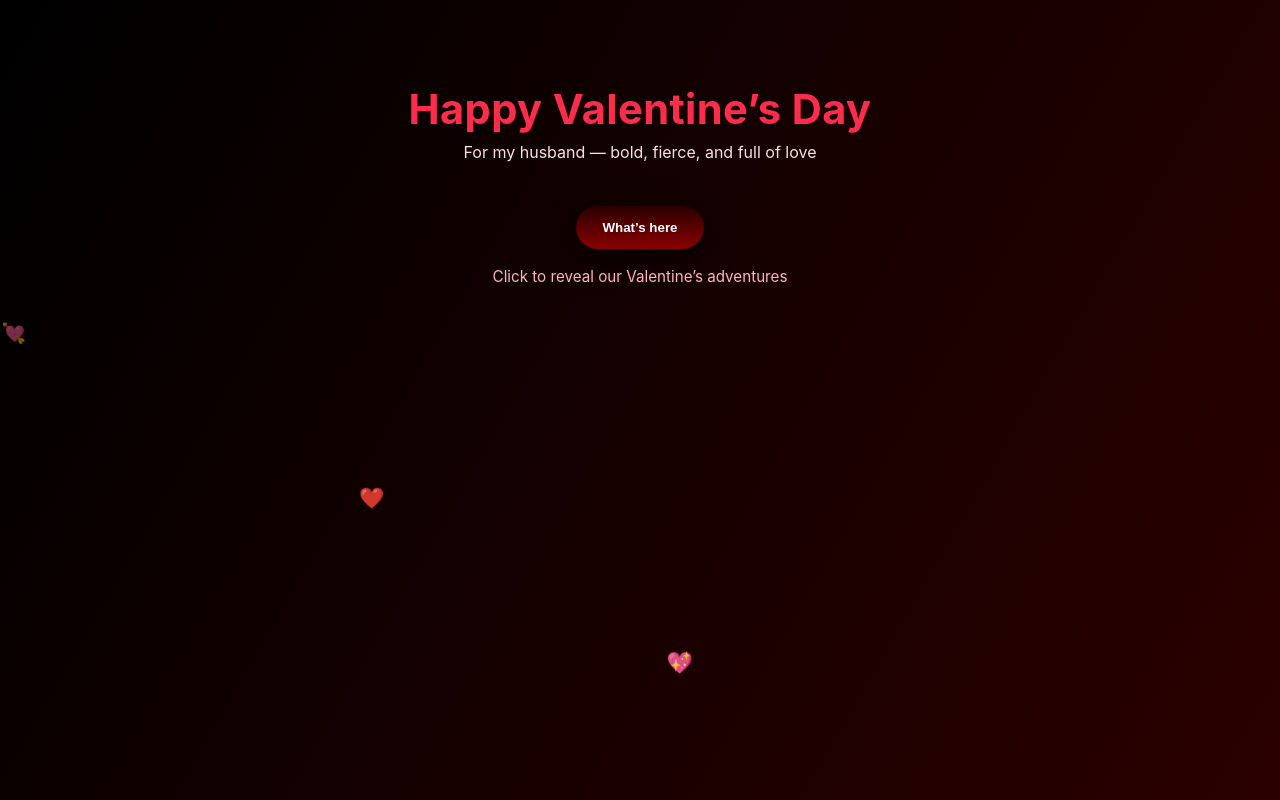
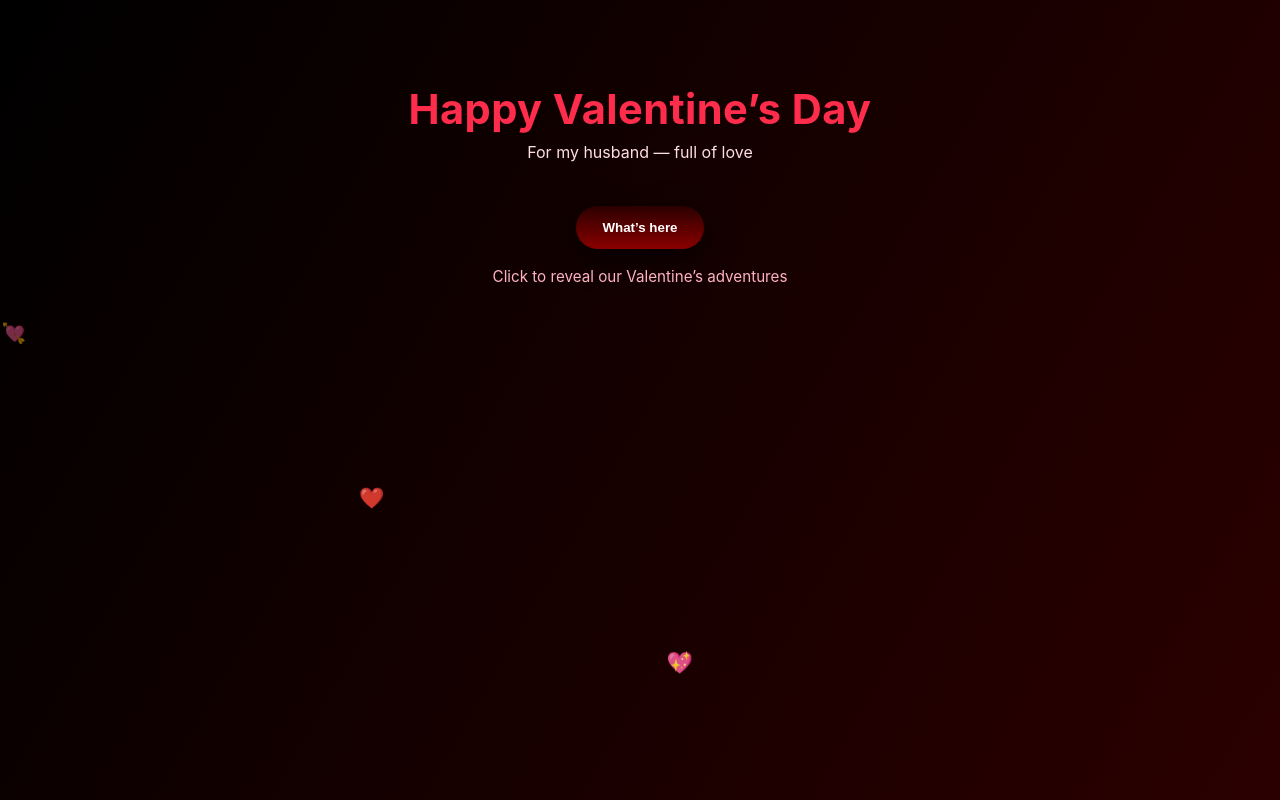
Before and after one commit to charliejackson1116/valentine-site, a plain HTML site: page index.html in a window 1280 px wide. Drawn offline with Linux system fonts and the light colour scheme.

Commit message:
Update index.html

```diff
--- a/index.html
+++ b/index.html
@@ -36,7 +36,7 @@
 <body>
   <div class="container" role="main" aria-labelledby="title">
     <h1 id="title">Happy Valentine’s Day</h1>
-    <p class="lead">For my husband — bold, fierce, and full of love</p>
+    <p class="lead">For my husband — full of love</p>
 
     <button id="whatsHere" class="cta" aria-pressed="false">What’s here</button>
 
```
